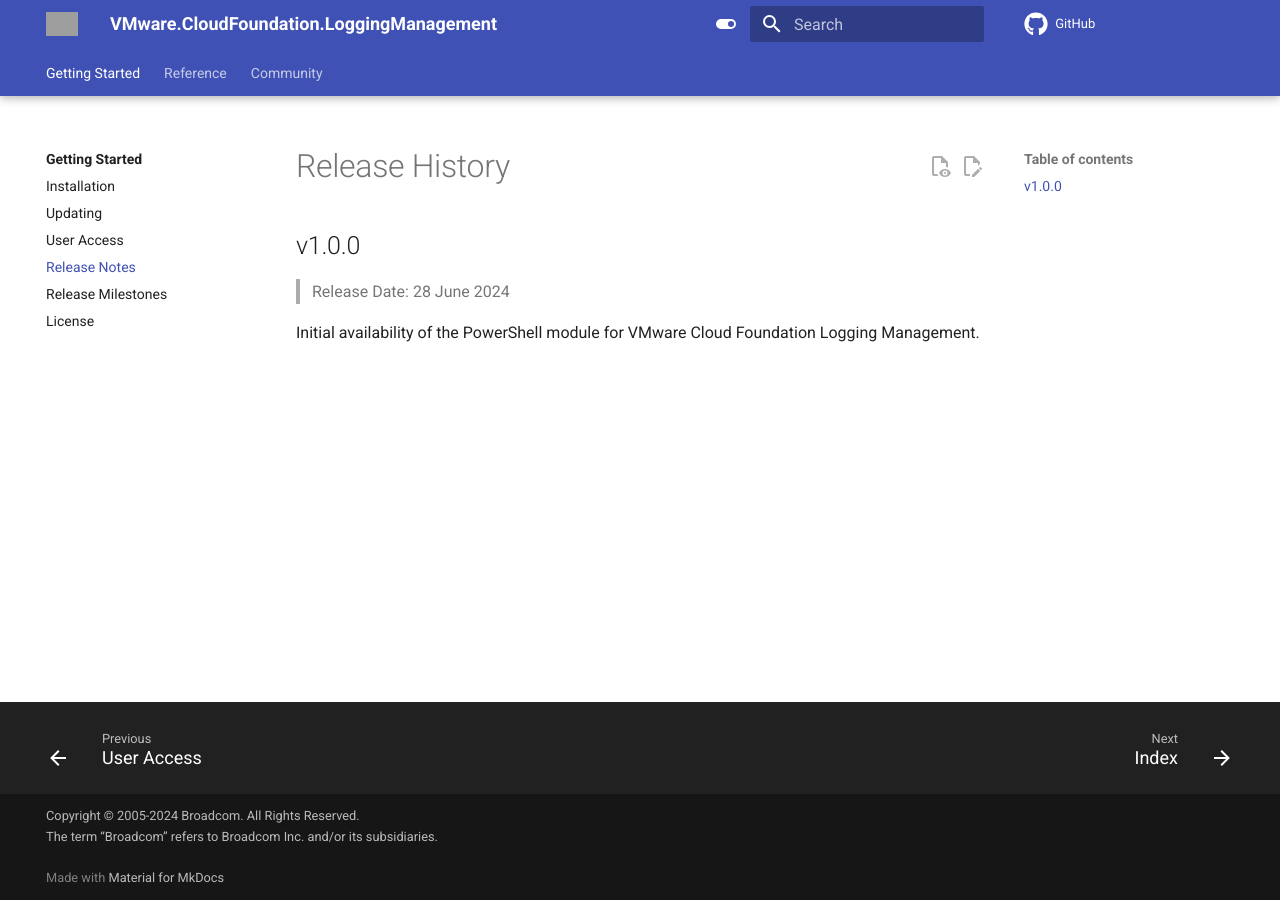
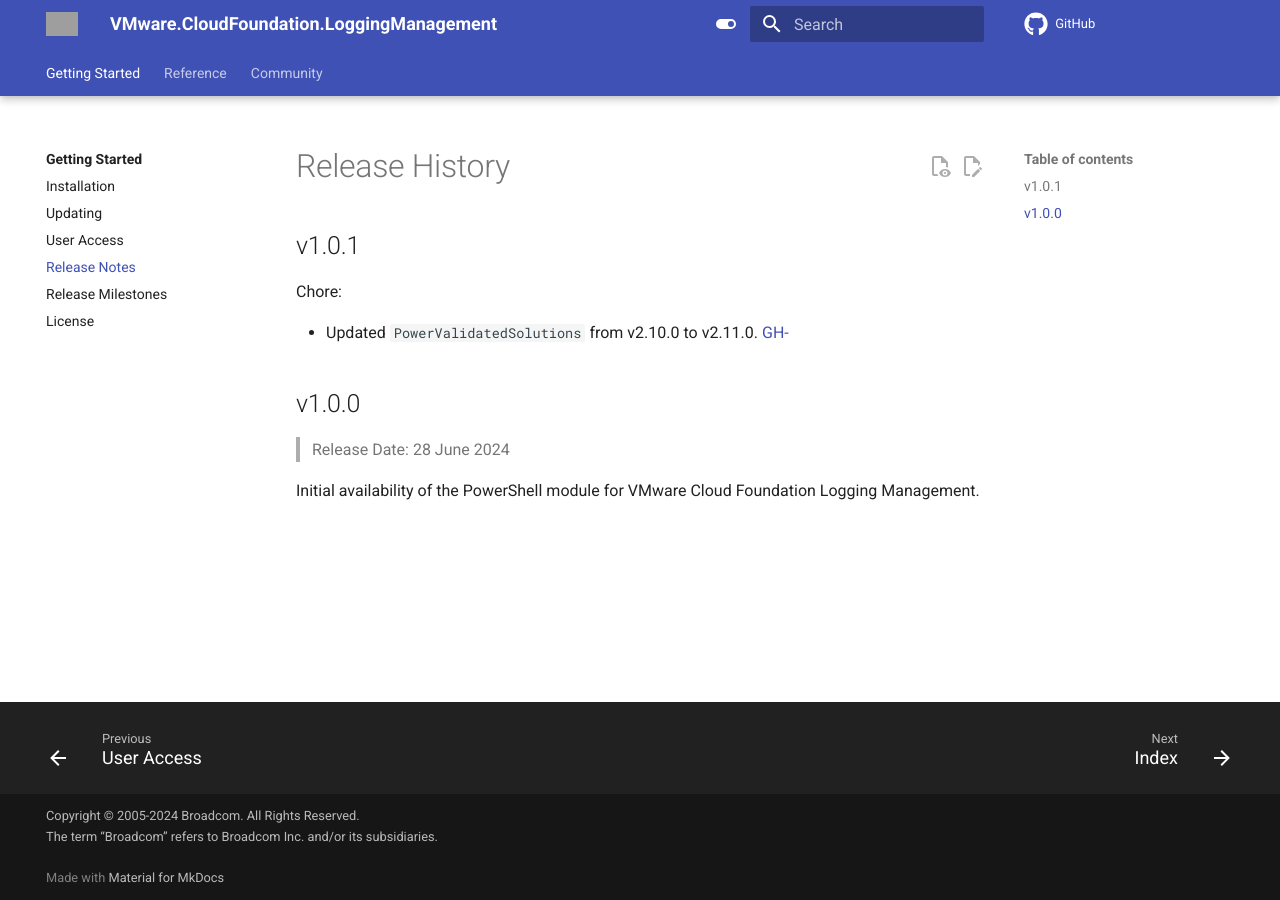
Before and after one commit to vmware/powershell-module-for-vmware-cloud-foundation-logging-management, an MkDocs documentation site: the page built from docs/release-notes.md, in a window 1280 px wide. Built offline with MkDocs 1.6.1 and Material for MkDocs 9.7.7, drawn with Linux system fonts in a browser that asks for light colours; comment, search, counter and statistics services are not loaded; the version menu is left out; grey boxes are pictures that could not be loaded.

Commit message:
chore(deps): update dependencies
Updated `PowerValidatedSolutions` from v2.10.0 to v2.11.0.

Signed-off-by: Ryan Johnson <ryan.johnson@broadcom.com>

```diff
--- a/CHANGELOG.md
+++ b/CHANGELOG.md
@@ -1,4 +1,10 @@
 # Release History
+
+## v1.0.1
+
+Chore:
+
+- Updated `PowerValidatedSolutions` from v2.10.0 to v2.11.0. [GH-](https://github.com/vmware/powershell-module-for-vmware-cloud-foundation-logging-management/pull/)
 
 ## v1.0.0
 
```
Also changed, not shown: docs/index.md (+1 -1 lines), 5 other files.
